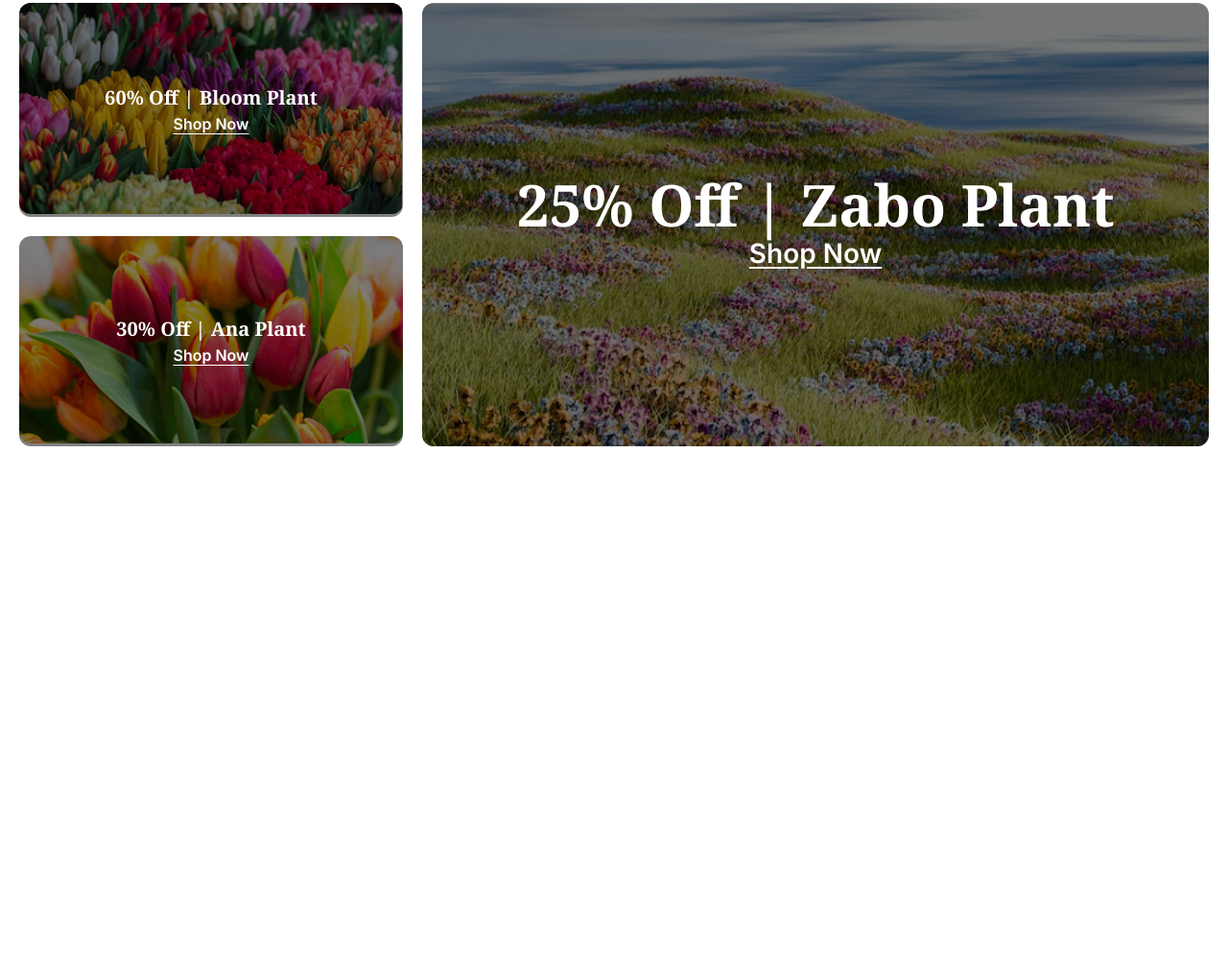
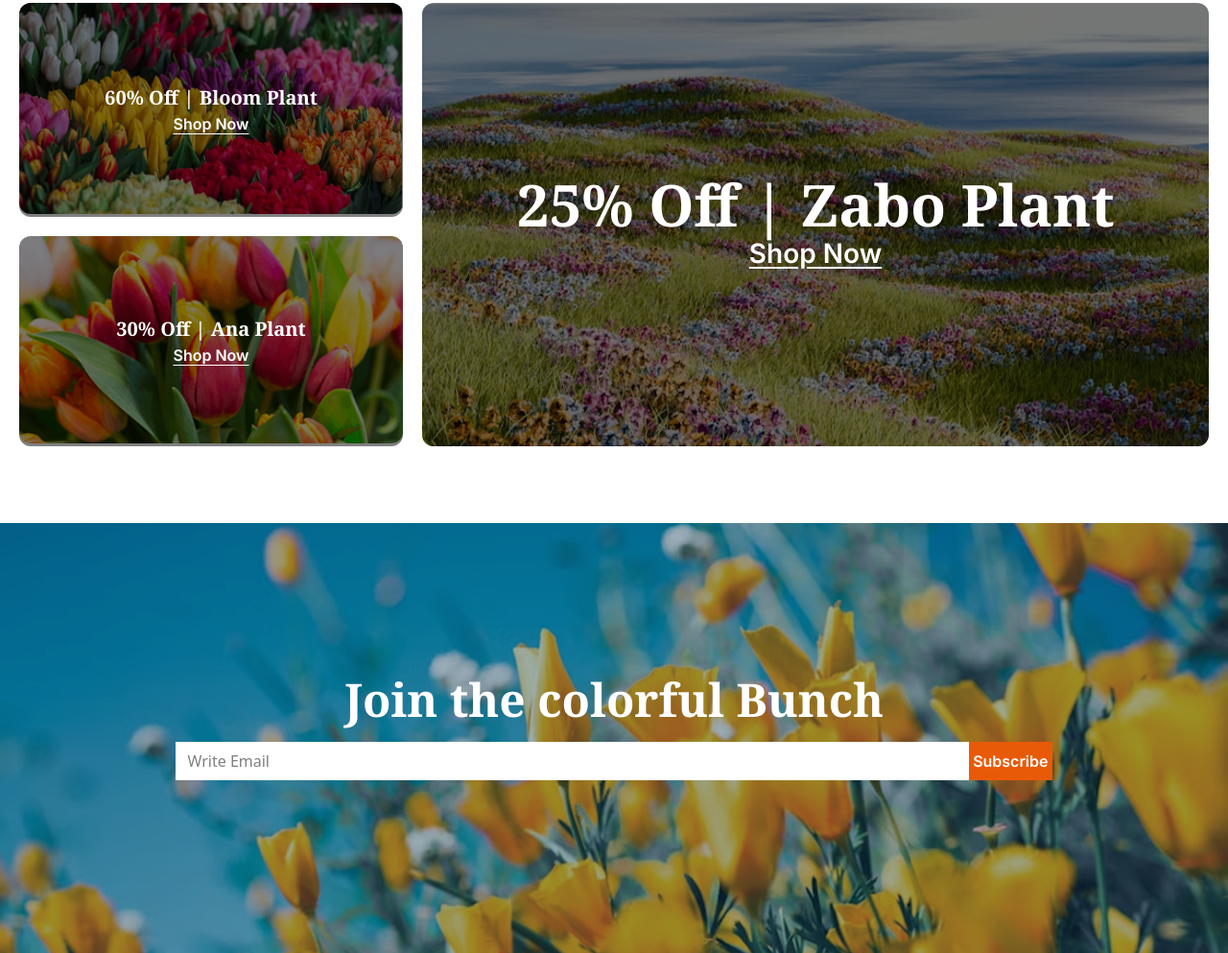
Before and after one commit to Senpaioka/PH-B12A02, a plain HTML site: page index.html in a window 1280 px wide. Shown: the part 3466-4459 px from the top of the page at 96% size. Before the commit the page ends 4011 px from the top, so only its background shows below. Drawn offline with nearby package versions, Linux system fonts and the light colour scheme.

Commit message:
subscription part added

```diff
--- a/index.html
+++ b/index.html
@@ -261,7 +261,17 @@
     </section>
 
 
+    <!-- subscribe -->
 
+    <section class="subscribe bg-[url(assets/imgs/news-letter-bg.png)] bg-center bg-cover">
+        <div class="subscribe__container w-full max-w-7xl mx-auto pt-40 pb-10 md:pb-40">
+            <h1 class="subscribe__heading noto-bold text-xl md:text-5xl text-center text-white">Join the colorful Bunch</h1>
+
+            <form action="#" class="p-5 mx-auto text-center">
+                <input type="email" name="email" id="email" placeholder="Write Email" class="bg-white w-2/3 h-10 p-0 m-0 border-none rounded-none placeholder:p-3"><button type="submit" class="inter-semi text-base button-color h-10 px-1 m-0 border-none rounded-none">Subscribe</button>
+            </form>
+        </div>
+    </section>
 
 </main>
 
```
